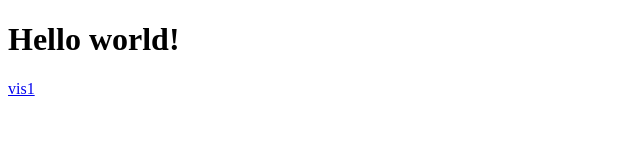
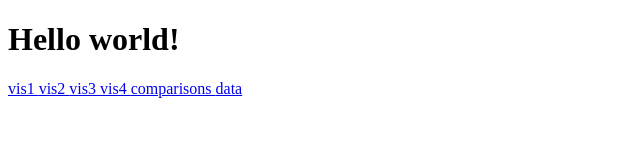
Before and after one commit to david-tabor/weather-viz, a plain HTML site: page index.html in a window 1280 px wide. Shown: the whole page, without its empty margins (0-640 px from the left). Drawn offline with Linux system fonts and the light colour scheme.

Commit message:
adding more subpage links to index

```diff
--- a/index.html
+++ b/index.html
@@ -11,6 +11,11 @@
     <h1>Hello world!</h1>
 
     <a href="vis1.html"> vis1 </a>
+    <a href="vis2.html"> vis2 </a>
+    <a href="vis3.html"> vis3 </a>
+    <a href="vis4.html"> vis4 </a>
+    <a href="comparisons.html"> comparisons </a>
+    <a href="data.html"> data </a>
 
 </body>
 
```
